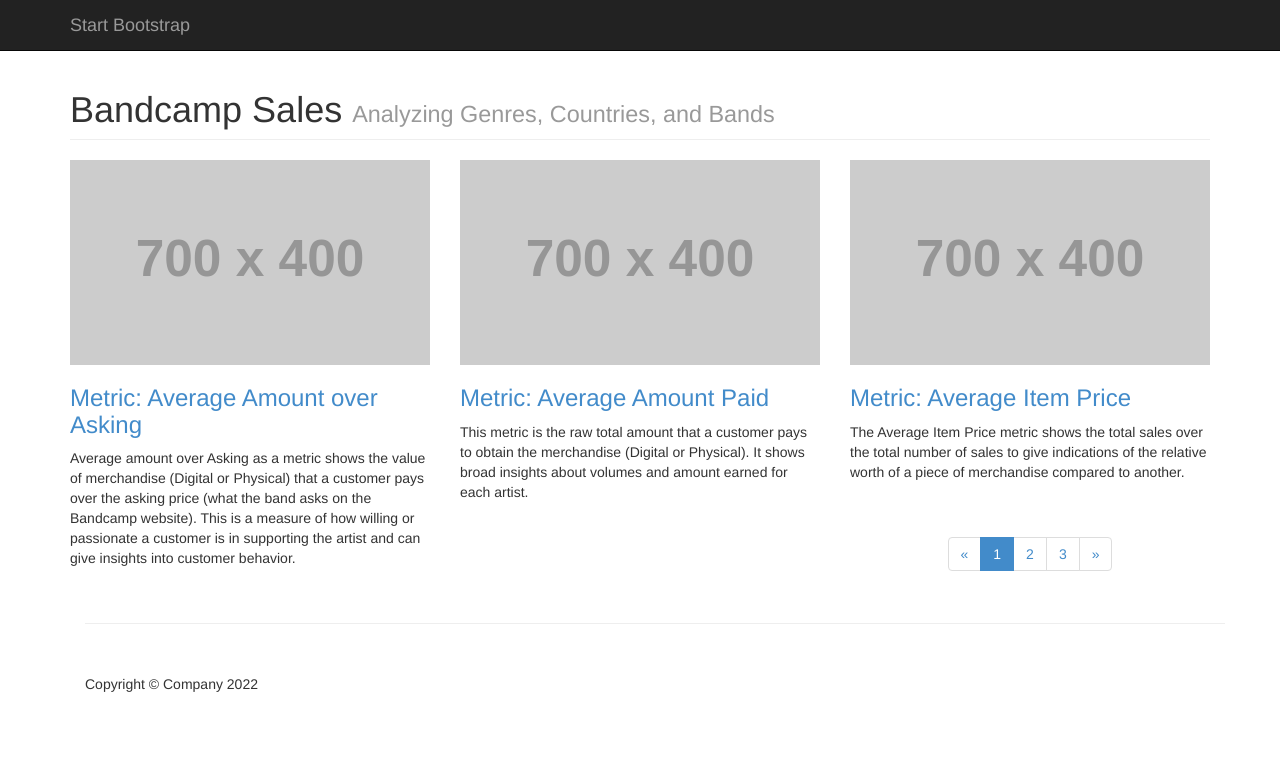
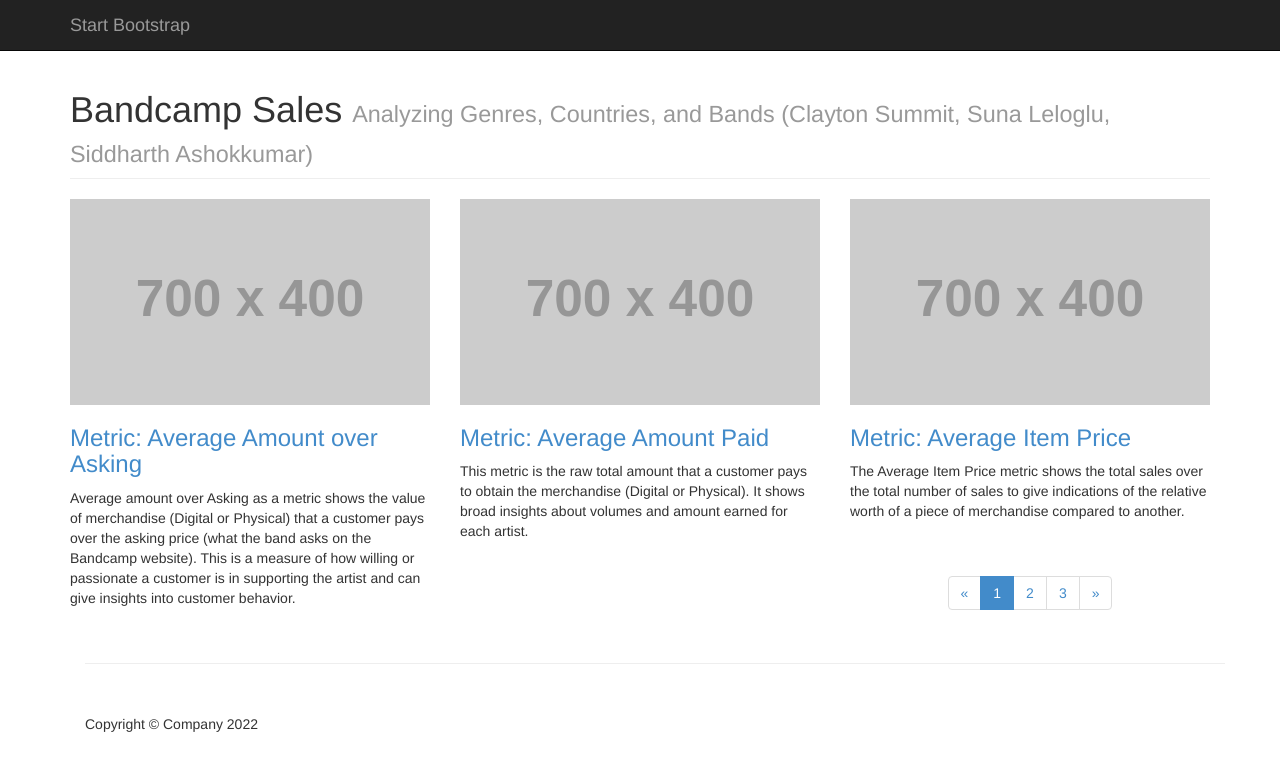
Before and after one commit to sidashok-mids/sidashok-mids.github.io, a plain HTML site: page index.html in a window 1280 px wide. Drawn offline with Linux system fonts and the light colour scheme; placeholder pictures from the web are drawn by us.

Commit message:
Adding team names

```diff
--- a/index.html
+++ b/index.html
@@ -42,7 +42,7 @@
       <div class="row">
 
         <div class="col-lg-12">
-          <h1 class="page-header">Bandcamp Sales <small>Analyzing Genres, Countries, and Bands</small></h1>
+          <h1 class="page-header">Bandcamp Sales <small>Analyzing Genres, Countries, and Bands (Clayton Summit, Suna Leloglu, Siddharth Ashokkumar)</small></h1>
         </div>
 
       </div>
```
